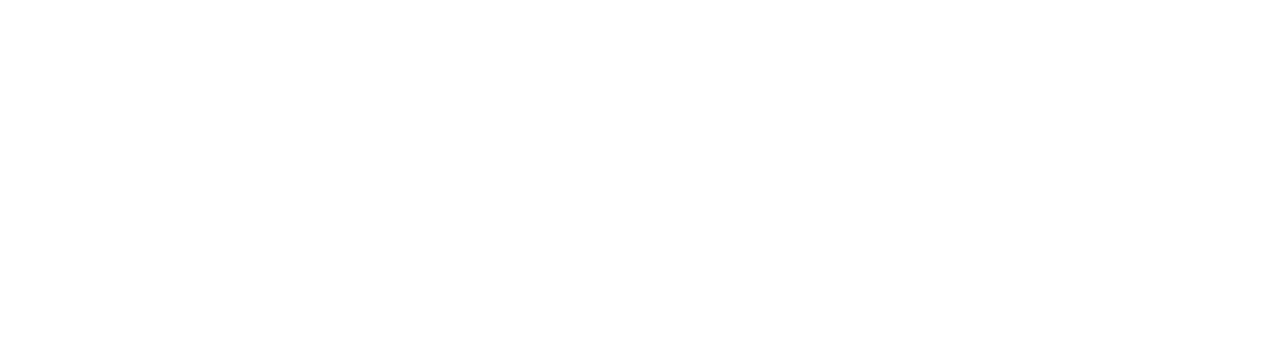
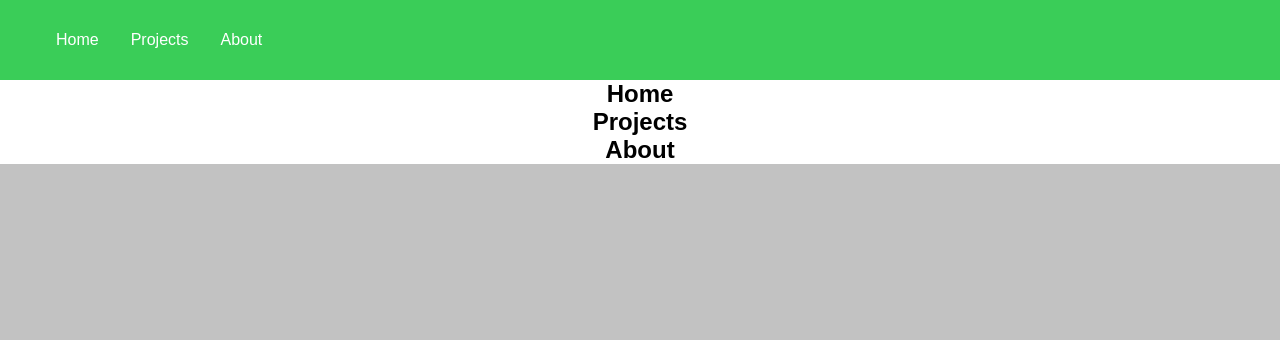
Before and after one commit to Caresle/caresle.github.io, a plain HTML site: page index.html in a window 1280 px wide. Shown: the top 340 px of the page. Drawn offline with Linux system fonts and the light colour scheme.

Commit message:
Add navbar

```diff
--- a/index.html
+++ b/index.html
@@ -8,11 +8,31 @@
 	<link rel="stylesheet" href="./style.css">
 </head>
 <body>
+	<nav>
+		<ul class="navbar-list">
+			<li>
+				<a href="#home">Home</a>
+			</li>
+			<li>
+				<a href="#projects">Projects</a>
+			</li>
+			<li>
+				<a href="#about">About</a>
+			</li>
+		</ul>
+	</nav>
+
 	<main>
-		<h1>Hi, Caresle here!</h1>
-		<p>
-			A little bit of text to test the website
-		</p>
+		<section id="home">
+			<h1>Home</h1>
+
+		</section>
+		<section id="projects">
+			<h1>Projects</h1>
+		</section>
+		<section id="about">
+			<h1>About</h1>
+		</section>
 	</main>
 </body>
 </html>
--- a/style.css
+++ b/style.css
@@ -1,3 +1,10 @@
+:root {
+	--dark: #222;
+	--white: #FFF;
+	--gray: #C2C2C2;
+	--primary: #3ACD58;
+}
+
 * {
 	font-family: sans-serif;
 	box-sizing: border-box;
@@ -6,8 +13,39 @@
 html, body {
 	margin: 0;
 	font-size: 16px;
+	height: 100vh;
+	background-color: var(--gray);
+}
+
+nav {
+	background-color: var(--primary);
+	width: 100%;
+}
+
+.navbar-list {
+	list-style: none;
+	margin: 0;
+	width: 100%;
+	height: 10vh;
+	color: var(--white);
 	display: flex;
-	height: 100vh;
-	justify-content: center;
-	align-items: center;
 }
+
+.navbar-list li {
+	margin: auto 1rem;
+}
+
+.navbar-list li a {
+	text-decoration: none;
+	color: var(--secondary);
+}
+
+main {
+	background-color: var(--white);
+	margin: 0 auto;
+}
+
+h1 {
+	text-align: center;
+	margin: 0;
+}
```
